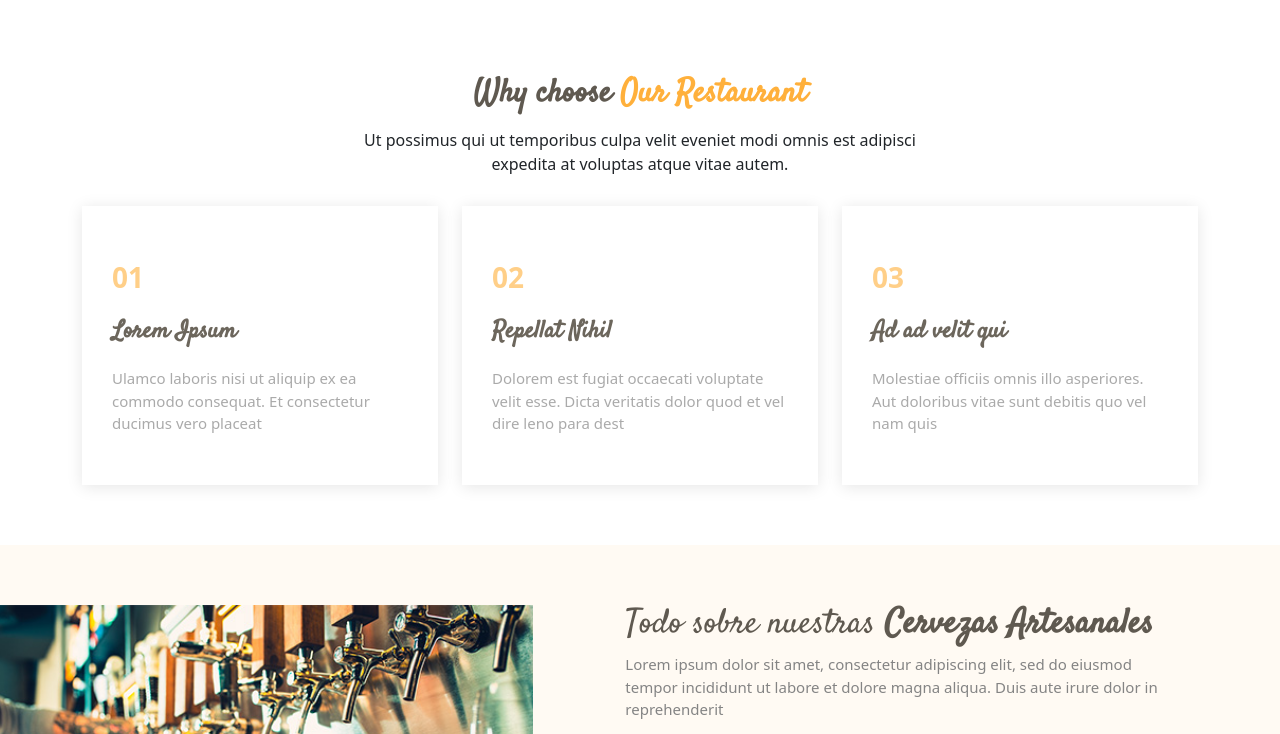
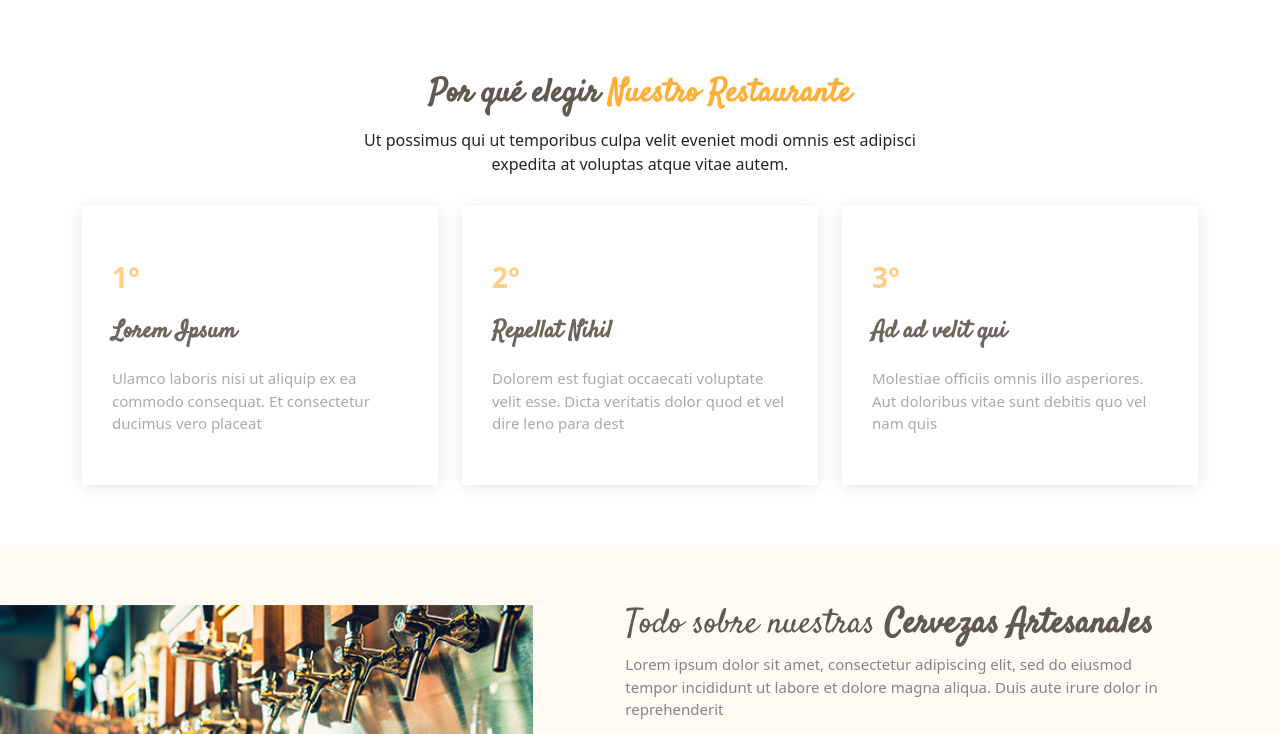
Before and after one commit to MatiasGoyaCampanella/Valkiriabar, a website with bundled scripts: page index.html in a window 1280 px wide. Shown: the part 800-1534 px from the top of the page. Built offline with nearby package versions, Linux system fonts and the light colour scheme; animation ran at ten frames a second.

Commit message:
corrección html2

```diff
--- a/index.html
+++ b/index.html
@@ -140,11 +140,11 @@
 
 
     <!-- ======= Por qué elegirnos? Section ======= -->
-    <section id="why-us" class="why-us">
+    <section id="about" class="why-us">
       <div class="container">
 
         <div class="section-title">
-          <h2>Why choose <span>Our Restaurant</span></h2>
+          <h2>Por qué elegir <span>Nuestro Restaurante</span></h2>
           <p>Ut possimus qui ut temporibus culpa velit eveniet modi omnis est adipisci expedita at voluptas atque vitae autem.</p>
         </div>
 
@@ -152,7 +152,7 @@
 
           <div class="col-lg-4">
             <div class="box">
-              <span>01</span>
+              <span>1°</span>
               <h4>Lorem Ipsum</h4>
               <p>Ulamco laboris nisi ut aliquip ex ea commodo consequat. Et consectetur ducimus vero placeat</p>
             </div>
@@ -160,7 +160,7 @@
 
           <div class="col-lg-4 mt-4 mt-lg-0">
             <div class="box">
-              <span>02</span>
+              <span>2°</span>
               <h4>Repellat Nihil</h4>
               <p>Dolorem est fugiat occaecati voluptate velit esse. Dicta veritatis dolor quod et vel dire leno para dest</p>
             </div>
@@ -168,7 +168,7 @@
 
           <div class="col-lg-4 mt-4 mt-lg-0">
             <div class="box">
-              <span>03</span>
+              <span>3°</span>
               <h4> Ad ad velit qui</h4>
               <p>Molestiae officiis omnis illo asperiores. Aut doloribus vitae sunt debitis quo vel nam quis</p>
             </div>
@@ -181,7 +181,7 @@
 
 
     <!-- ======= Nuestras cervezas Section ======= -->
-    <section id="about" class="about">
+    <section class="about">
       <div class="container-fluid">
 
         <div class="row">
```
